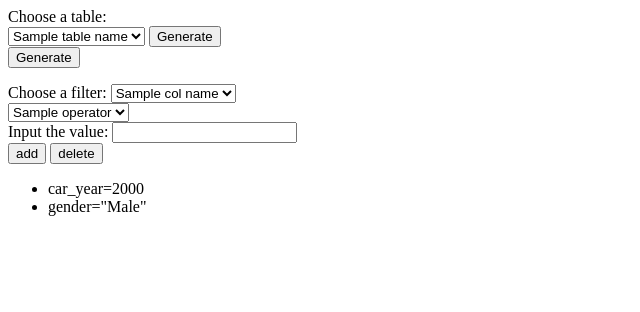
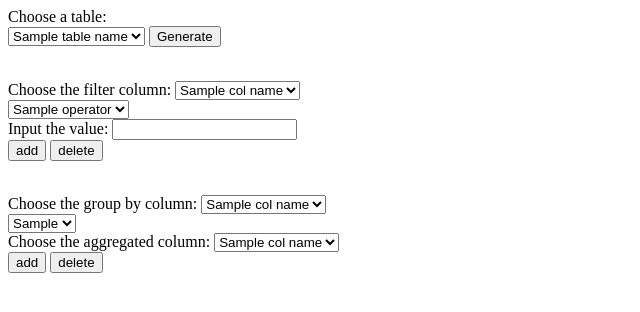
Before and after one commit to ElonZhu611/flask_project, a Flask app: template templates/panel.html in a window 1280 px wide. Shown: the top 312 px of the page, without its empty margins (0-640 px from the left). Run offline with Flask 2, Linux system fonts and the light colour scheme; the template is opened without the code that fills it: most values are stand-ins (such as "Sample title", 1, 10 or a date in 2020).

Commit message:
2021-04-11 14:55

```diff
--- a/main.py
+++ b/main.py
@@ -23,6 +23,7 @@ def login():
 def panel():
     table_names = data_query.get_table()
     operators = ["=", "!=", ">", "<", ">=", "<="]
+    agg_funcs = ["COUNT", "DISTINCT", "MIN", "MAX", "AVG", ]
 
     if request.method == 'GET':
         col_names = data_query.get_all().columns
@@ -30,7 +31,8 @@ def panel():
         table_name = request.form['table_name']
         col_names = data_query.get_1(table_name).columns
 
-    return render_template("panel.html", table_names=table_names, col_names=col_names, operators=operators)
+    return render_template("panel.html", table_names=table_names, col_names=col_names,
+                           operators=operators, agg_funcs=agg_funcs)
 
 
 
--- a/templates/panel.html
+++ b/templates/panel.html
@@ -5,6 +5,8 @@
     <title></title>
   </head>
   <body>
+
+
     <!-- Select table -->
     <label for="table_label">Choose a table:</label>
     <form action="" method="post">
@@ -15,32 +17,25 @@
       </select>
       <input class="btn btn-default" type="submit" value="Generate">
     </form>
-    <!-- Generate button -->
-    <button type="button" onclick="gen_table()" value="gen_table()" name=gen_button>Generate</button>
-    <script language="javascript">
-      function gen_table() {
-        var table = document.getElementById("table_id").value;
-        alert('Table selected: ' + table);
-        return table
-      }
-    </script>
+
 
     <p>
+    </br>
     <!-- Select column to filter -->
-    <label for="filters">Choose a filter:</label>
+    <label for="filters">Choose the filter column:</label>
     <select class="form-control" name="cols" id="cols">
         {% for col_name in col_names %}
             <option value="{{ col_name }}">{{ col_name }}</option>
         {% endfor %}
     </select>
-    <br>
+    </br>
     <!-- Select operator -->
     <select class="form-control" name="oprs" id="oprs">
         {% for operator in operators %}
             <option value="{{ operator }}">{{ operator }}</option>
         {% endfor %}
     </select>
-    <br>
+    </br>
     <!-- Input filter value -->
     <label for="inputs">Input the value:</label>
     <input type="text" id="filters_selected">
@@ -49,15 +44,38 @@
     <button type="button" onclick="add_filter()">add</button>
     <!-- Delete_filter button -->
     <button type="button" onclick="delete_filter()">delete</button>
-    <br>
-    <ul id="filter_list">
-      <li>car_year=2000</li>
-      <li>gender="Male"</li>
-    </ul>
+    </p>
 
 
-
-
+    <p>
+    </br>
+    <!-- Select column to group by -->
+    <label for="filters">Choose the group by column:</label>
+    <select class="form-control" name="cols" id="cols">
+        {% for col_name in col_names %}
+            <option value="{{ col_name }}">{{ col_name }}</option>
+        {% endfor %}
+    </select>
+    </br>
+    <!-- Select aggregate function -->
+    <select class="form-control" name="func" id="func">
+        {% for agg_func in agg_funcs %}
+            <option value="{{ agg_func }}">{{ agg_func }}</option>
+        {% endfor %}
+    </select>
+    </br>
+    <!-- Select column to be aggregated -->
+    <label for="agg_col">Choose the aggregated column:</label>
+    <select class="form-control" name="agg_col" id="agg_col">
+        {% for col_name in col_names %}
+            <option value="{{ col_name }}">{{ col_name }}</option>
+        {% endfor %}
+    </select>
+    </br>
+    <!-- Add_filter button -->
+    <button type="button" onclick="add_func()">add</button>
+    <!-- Delete_filter button -->
+    <button type="button" onclick="delete_func()">delete</button>
     </p>
 
   </body>
```
